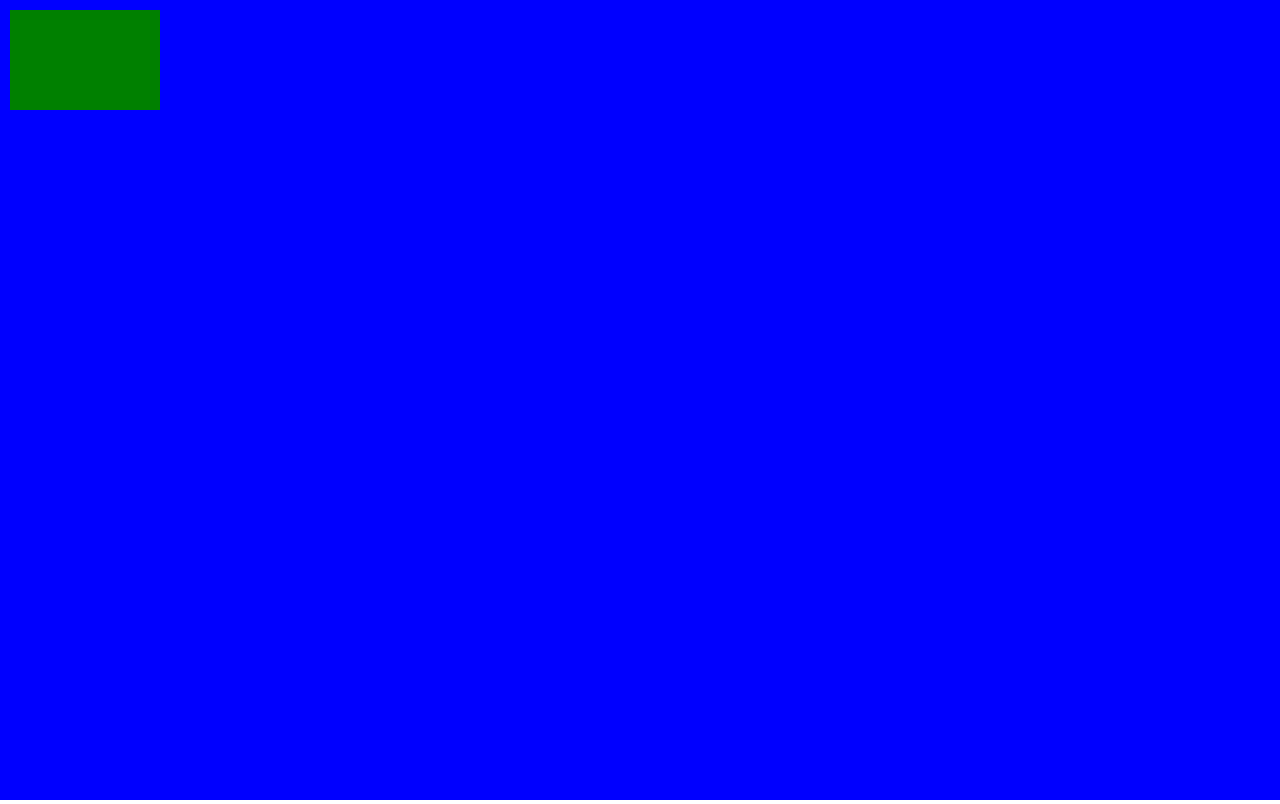
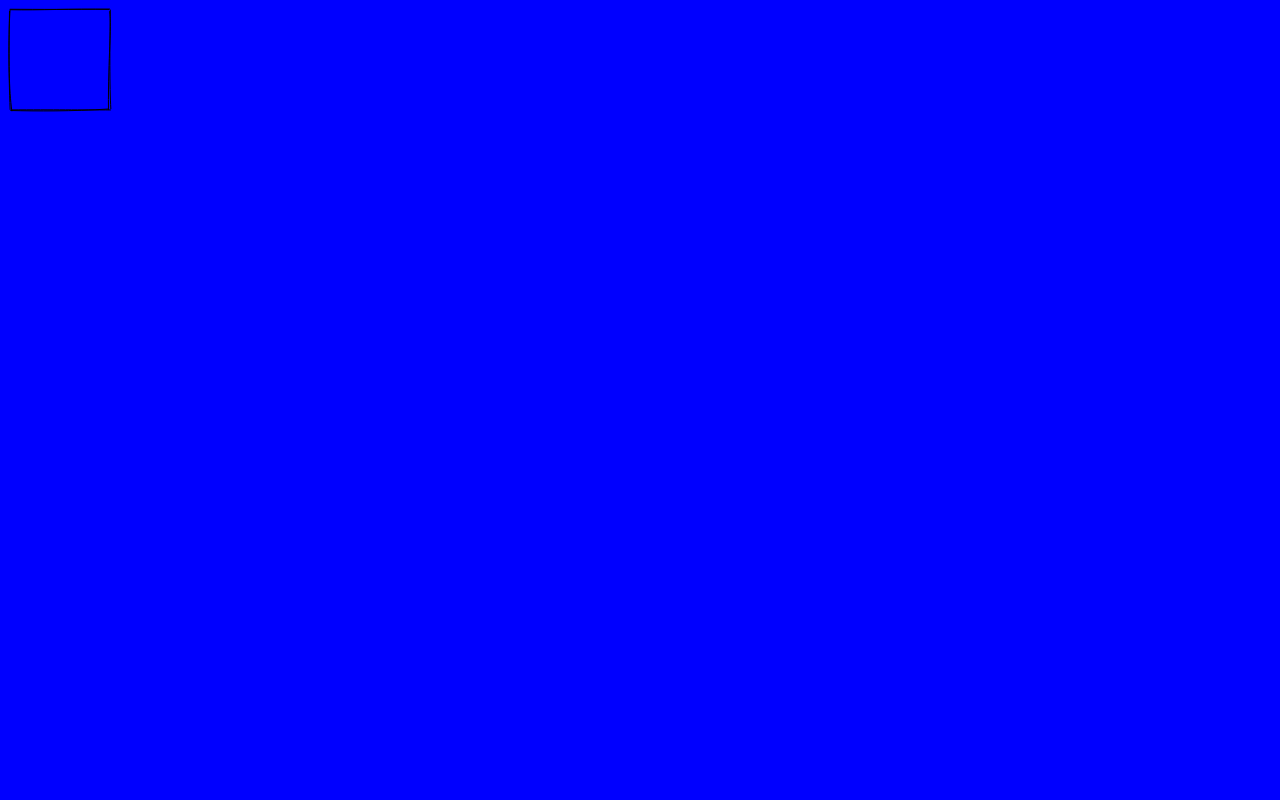
Before and after one commit to alvinnyen/alibaba-assignment-drawing-app-with-undo-redo, a React (Create React App) app: page / in a window 1280 px wide. Built offline with nearby package versions, Linux system fonts and the light colour scheme.

Commit message:
draw a rect with roughjs

```diff
--- a/package.json
+++ b/package.json
@@ -9,6 +9,7 @@
     "react": "^17.0.1",
     "react-dom": "^17.0.1",
     "react-scripts": "4.0.3",
+    "roughjs": "^4.3.1",
     "web-vitals": "^1.1.0"
   },
   "scripts": {
--- a/src/App.js
+++ b/src/App.js
@@ -1,12 +1,16 @@
 import { useLayoutEffect } from "react";
+import rough from "roughjs/bundled/rough.esm.js";
+
+const generator = rough.generator();
 
 function App() {
   useLayoutEffect(() => {
     const canvas = document.getElementById("canvas");
     const context = canvas.getContext("2d");
 
-    context.fillStyle = "green";
-    context.fillRect(10, 10, 150, 100);
+    const roughCanvas = rough.canvas(canvas);
+    const rect = generator.rectangle(10, 10, 100, 100);
+    roughCanvas.draw(rect);
   });
 
   return (
```
Also changed, not shown: 1 other file (tests, documents, lock files or other folders).
